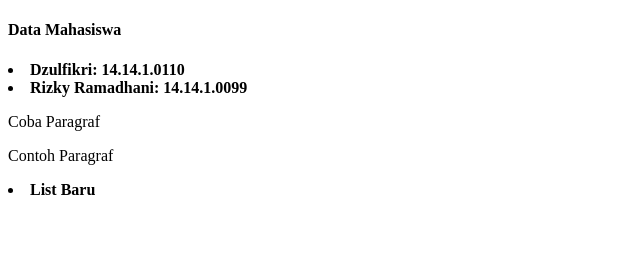
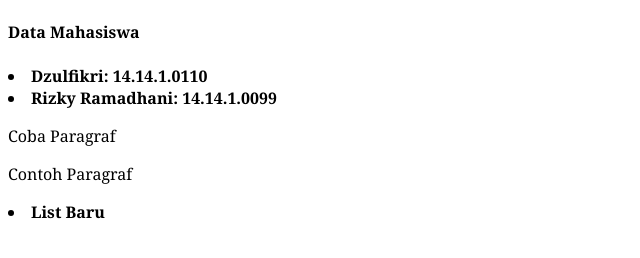
Before and after one commit to dzulfikriAlfik/test-repo, a plain HTML site: page mahasiswa.html in a window 1280 px wide. Shown: the whole page, without its empty margins (0-640 px from the left). Drawn offline with Linux system fonts and the light colour scheme.

Commit message:
style font familiy
mengubah style font familiy pada body menjadi georgia

```diff
--- a/style.css
+++ b/style.css
@@ -1,3 +1,7 @@
+body {
+	font-family: Georgia;
+}
+
 h1 {
 
 	font-family: arial;
```
